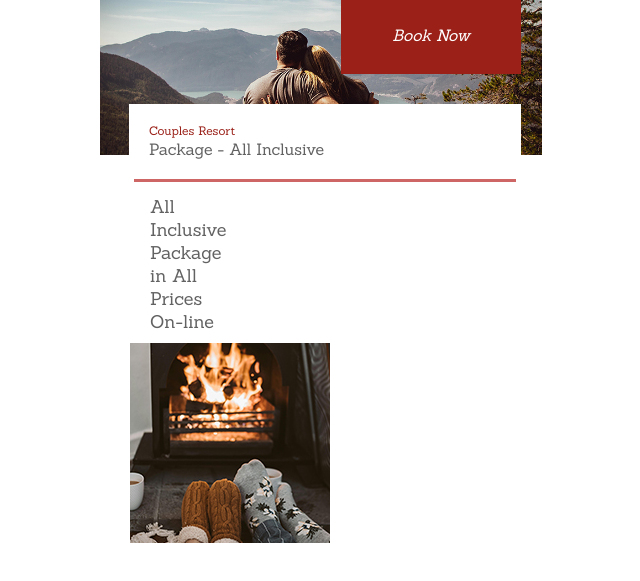
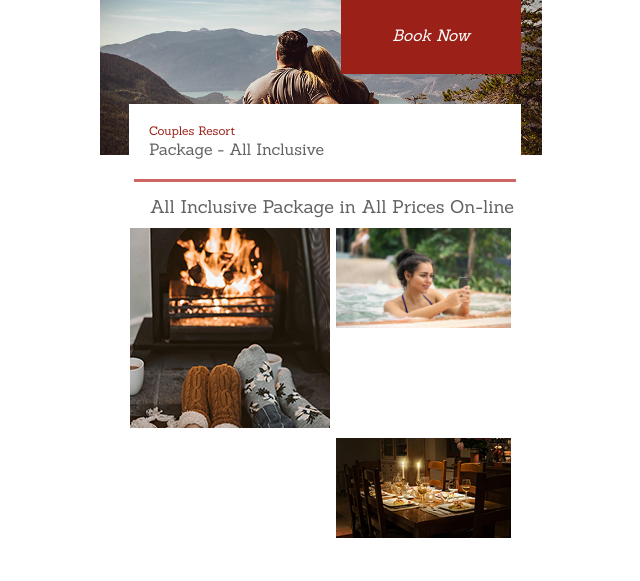
Before and after one commit to Hannah-MS-24/silva_hannah_Final-Integrated-Project--FIP-, a plain HTML site: page index.html in a window 1280 px wide. Shown: the part 141-722 px from the top of the page, without its empty margins (319-959 px from the left). Drawn offline with Linux system fonts and the light colour scheme.

Commit message:
add
add images

```diff
--- a/css/main.css
+++ b/css/main.css
@@ -157,12 +157,6 @@ textarea {
   margin-bottom: 20px;
 }
 
-.hero-summary-img {
-  width: 200px;
-  height: 200px;
-  object-fit: cover;
-}
-
 #hero-summary h3 {
   position: relative;
   left: 20px;
@@ -172,3 +166,22 @@ textarea {
   margin-top: 40px;
   margin-bottom: 10px;
 }
+
+.hero-summary-img {
+  width: 200px;
+  height: 200px;
+  object-fit: cover;
+}
+
+.hero-summary-img2 {
+    width: 175px;
+    height: 100px;
+    object-fit: cover;
+}
+
+.hero-summary-img3 {
+    width: 175px;
+    height: 100px;
+    object-fit: cover;
+    padding-top: 10px;
+}
--- a/index.html
+++ b/index.html
@@ -61,13 +61,23 @@
 
     <section id="hero-summary" class="grid-con">
       <h2 class="hidden">About the All Inclusive Package</h2>
-      <h3>All Inclusive Package in All Prices On-line</h3>
+      <h3 class="col-span-full">All Inclusive Package in All Prices On-line</h3>
 
       <img
         src="images/all-inclusive/fireplace.jpg"
         alt="fireplace"
         class="hero-summary-img col-start-1 col-span-2"
       />
+      <img
+        src="images/all-inclusive/jacuzzi.jpg"
+        alt="jacuzzi"
+        class="hero-summary-img2 col-start-3 col-span-4"
+      />
+      <img
+        src="images/all-inclusive/tabble.jpg"
+        alt="dinner tabble"
+        class="hero-summary-img3 col-start-3 col-span-4"
+      />
     </section>
   </body>
 </html>
```
Also changed, not shown: images/all-inclusive/jacuzzi.jpg (added), images/all-inclusive/tabble.jpg (added).
